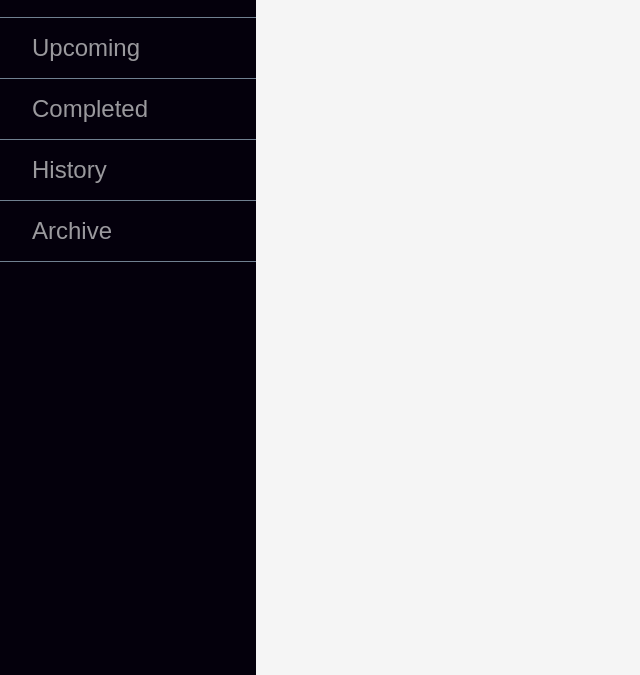
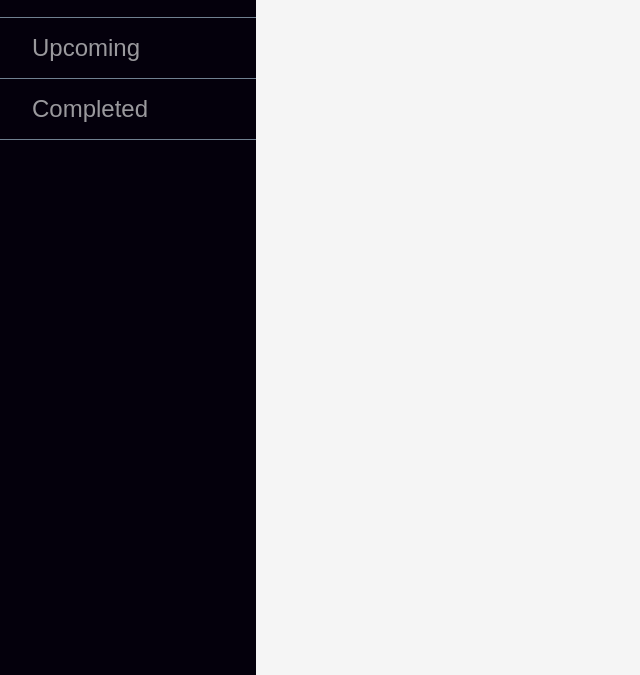
Before and after one commit to danmou1/todo, a Node server app: page /app in a window 1280 px wide. Shown: the part 125-800 px from the top of the page, without its empty margins (0-640 px from the left). Run offline with Node 20, Linux system fonts and the light colour scheme; the visitor is signed in with stand-in values (Sample User, id 1); data that the repository does not hold is empty.

Commit message:
removed unused buttons

```diff
--- a/views/navbar.ejs
+++ b/views/navbar.ejs
@@ -14,34 +14,21 @@
         </li>
 
         <li class="nav-item">
-            <a href="/app?t=true">
+            <a href="/app?today=true">
                 <span>Today</span>
             </a>
         </li>
 
         <li class="nav-item">
-            <a href="/app/?c=false">
+            <a href="/app?completed=false">
                 <span>Upcoming</span>
             </a>
         </li>
 
         <li class="nav-item">
-            <a href="/app?c=true">
+            <a href="/app?completed=true">
                 <span>Completed</span>
             </a>
         </li>
-
-        <li class="nav-item">
-            <a href="#">
-                <span>History</span>
-            </a>
-        </li>
-
-        <li class="nav-item">
-            <a href="#">
-                <span>Archive</span>
-            </a>
-        </li>
-
     </ul>
 </nav>
```
